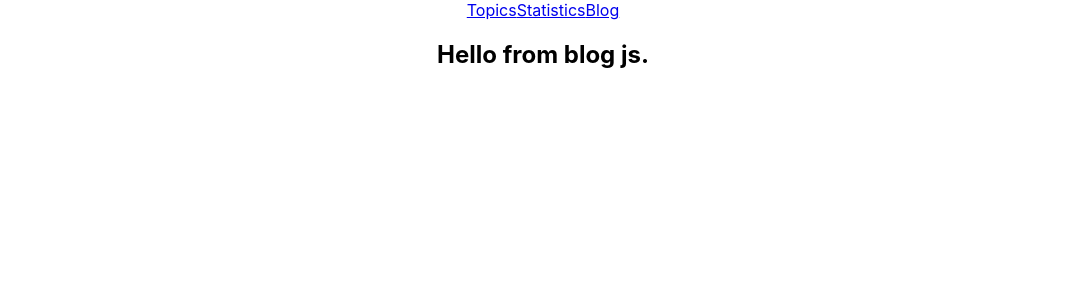
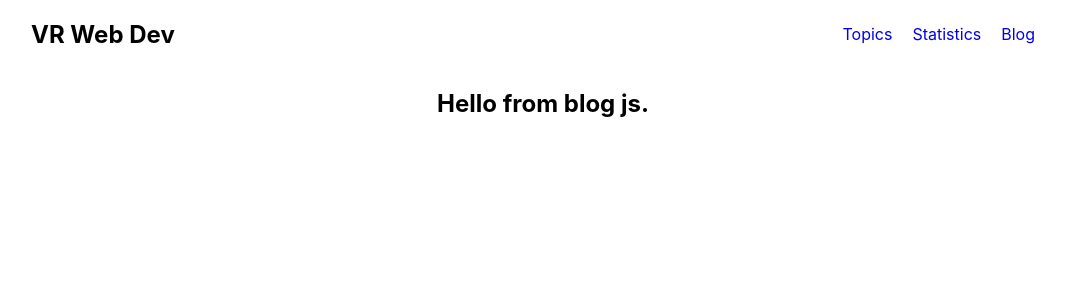
Before and after one commit to AmitKumarSutradhar/vr-web-it-institution, a React (Create React App) app: page /blog in a window 1280 px wide. Shown: the top 300 px of the page, without its empty margins (97-1162 px from the left). Built offline with nearby package versions, Linux system fonts and the light colour scheme.

Commit message:
Navbar Added

```diff
--- a/public/index.html
+++ b/public/index.html
@@ -1,14 +1,12 @@
 <!DOCTYPE html>
 <html lang="en">
+
 <head>
   <meta charset="utf-8" />
   <link rel="icon" href="%PUBLIC_URL%/favicon.ico" />
   <meta name="viewport" content="width=device-width, initial-scale=1" />
   <meta name="theme-color" content="#000000" />
-    <meta
-      name="description"
-      content="Web site created using create-react-app"
-    />
+  <meta name="description" content="Web site created using create-react-app" />
   <link rel="apple-touch-icon" href="%PUBLIC_URL%/logo192.png" />
   <!--
       manifest.json provides metadata used when your web app is installed on a
@@ -24,8 +22,9 @@
       work correctly both with client-side routing and a non-root public URL.
       Learn how to configure a non-root public URL by running `npm run build`.
     -->
-    <title>React App</title>
+  <title>VR Web Dev - A leading IT learning Inistitution.</title>
 </head>
+
 <body>
   <noscript>You need to enable JavaScript to run this app.</noscript>
   <div id="root"></div>
@@ -40,4 +39,5 @@
       To create a production bundle, use `npm run build` or `yarn build`.
     -->
 </body>
+
 </html>
--- a/src/components/Header/Header.css
+++ b/src/components/Header/Header.css
@@ -0,0 +1,12 @@
+.nav-container {
+    display: flex;
+    justify-content: space-between;
+    align-items: center;
+    width: 80%;
+    margin: 0 auto;
+}
+
+.nav-item a {
+    margin-right: 20px;
+    text-decoration: none;
+}
--- a/src/components/Header/Header.js
+++ b/src/components/Header/Header.js
@@ -4,11 +4,18 @@ import './Header.css';
 
 const Header = () => {
     return (
-        <nav className='header'>
-            <Link to='/'>Topics</Link>
-            <Link to='/statistics'>Statistics</Link>
-            <Link to='/blog'>Blog</Link>
-        </nav>
+        <div className="header">
+            <div className="nav-container">
+                <div className="logo">
+                    <h2><span>VR</span> Web Dev</h2>
+                </div>
+                <nav className='nav-item'>
+                    <Link to='/'>Topics</Link>
+                    <Link to='/statistics'>Statistics</Link>
+                    <Link to='/blog'>Blog</Link>
+                </nav>
+            </div>
+        </div>
     );
 };
 
```
Also changed, not shown: 1 other file (tests, documents, lock files or other folders). Lines whose indentation alone changed are shown as unchanged.
